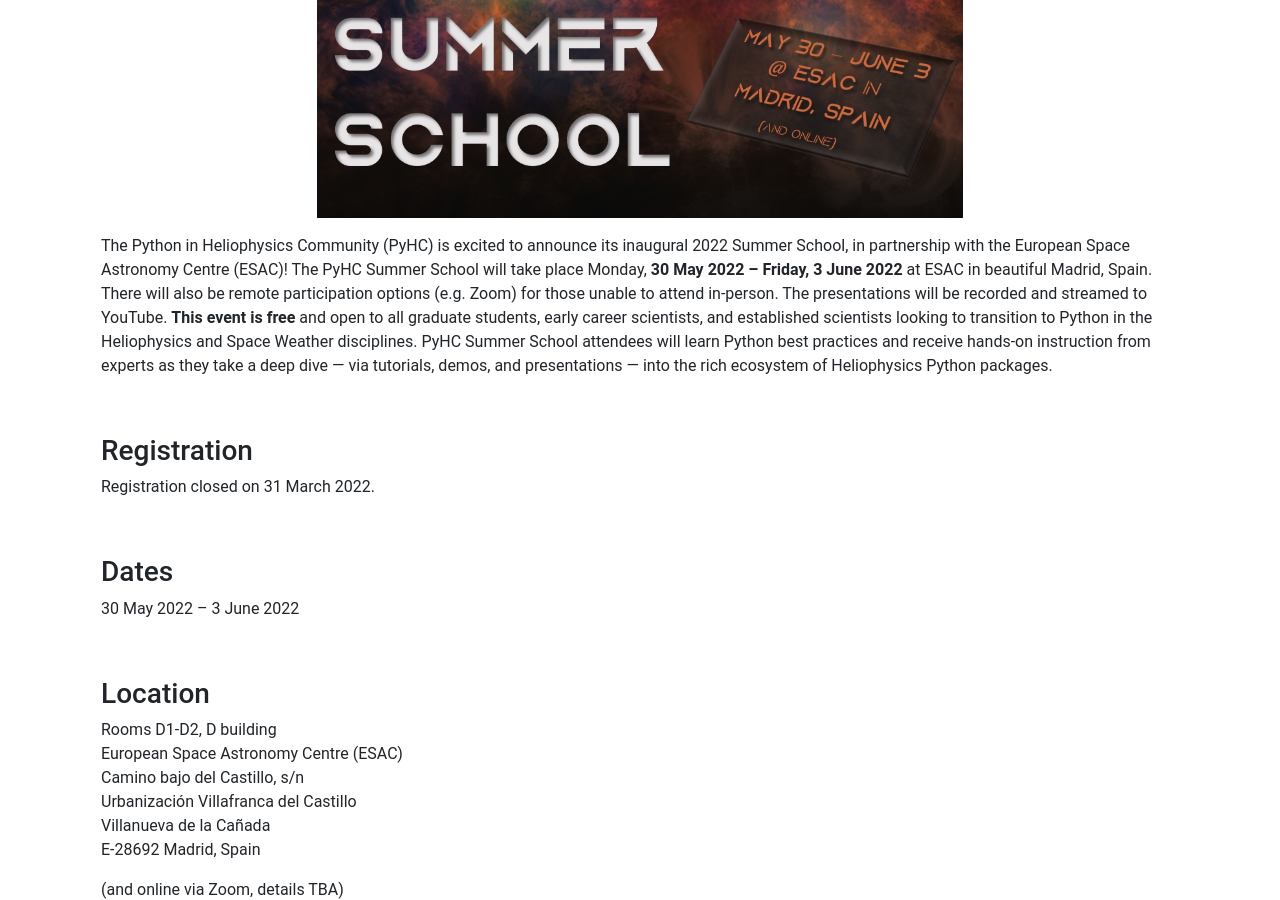
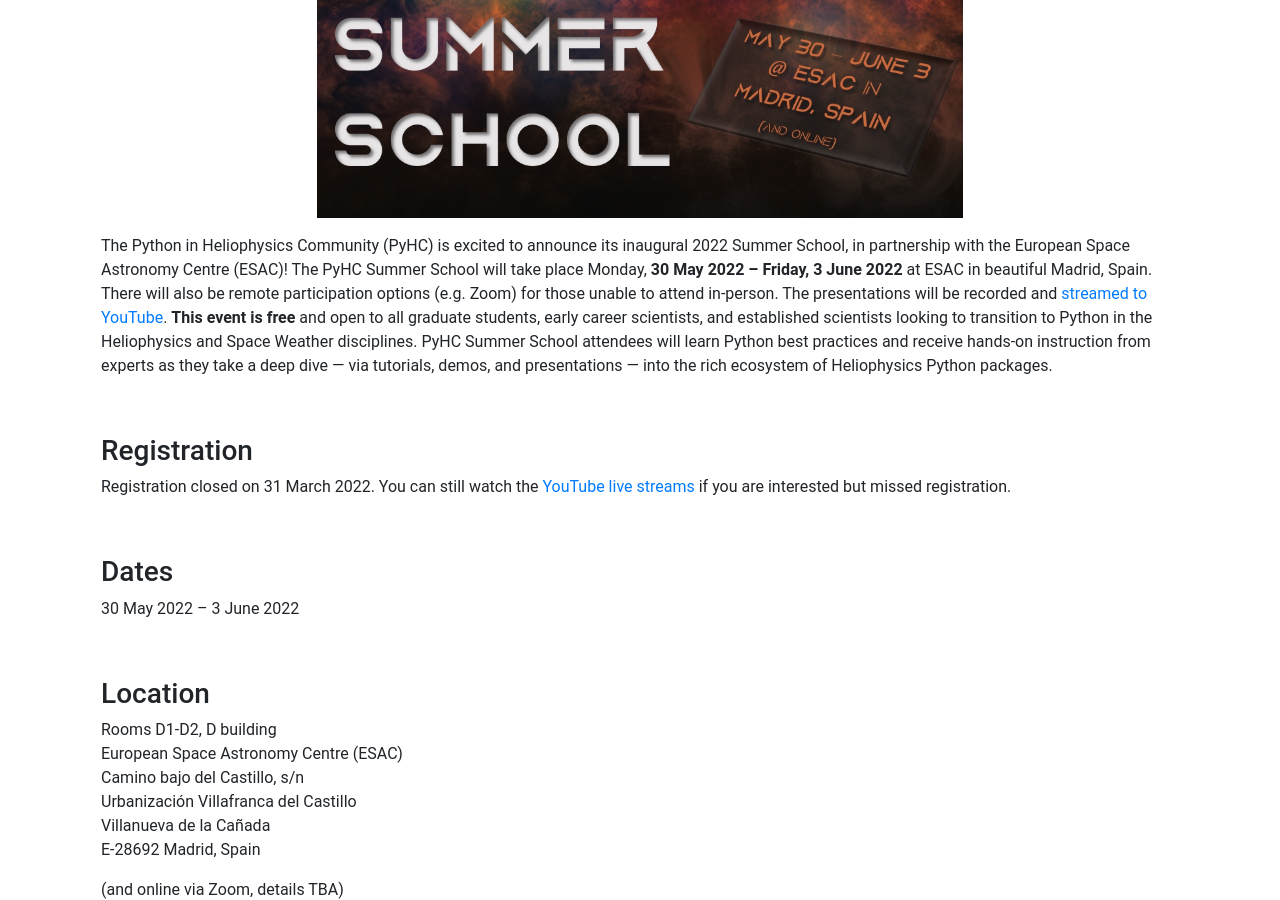
Before and after one commit to heliophysicsPy/heliophysicsPy.github.io, a Jekyll site: the page built from _pages/meetings/summer_school.md, in a window 1280 px wide and 900 px high, scrolled down 435 px. Built offline with Jekyll 4.4.1, drawn with Linux system fonts in a browser that asks for light colours; nearby versions of some CDN libraries; some of the changed text lies outside the part shown.

Commit message:
Update Summer School page

```diff
--- a/_pages/meetings/summer_school.md
+++ b/_pages/meetings/summer_school.md
@@ -7,12 +7,12 @@
 ---
 <img src="../../img/page_images/summer-school.jpg" alt="Summer School 30 May 2022 – Friday, 3 June 2022" style="display: block; margin-left: auto; margin-right: auto; width: 60%">
 
-The Python in Heliophysics Community (PyHC) is excited to announce its inaugural 2022 Summer School, in partnership with the European Space Astronomy Centre (ESAC)! The PyHC Summer School will take place Monday, **30 May 2022 – Friday, 3 June 2022** at ESAC in beautiful Madrid, Spain. There will also be remote participation options (e.g. Zoom) for those unable to attend in-person. The presentations will be recorded and streamed to YouTube. **This event is free** and open to all graduate students, early career scientists, and established scientists looking to transition to Python in the Heliophysics and Space Weather disciplines. PyHC Summer School attendees will learn Python best practices and receive hands-on instruction from experts as they take a deep dive — via tutorials, demos, and presentations — into the rich ecosystem of Heliophysics Python packages.
+The Python in Heliophysics Community (PyHC) is excited to announce its inaugural 2022 Summer School, in partnership with the European Space Astronomy Centre (ESAC)! The PyHC Summer School will take place Monday, **30 May 2022 – Friday, 3 June 2022** at ESAC in beautiful Madrid, Spain. There will also be remote participation options (e.g. Zoom) for those unable to attend in-person. The presentations will be recorded and [streamed to YouTube](https://youtube.com/playlist?list=PLDKhoNyHGTFZ345-lI-EeC4CAQhNUfUS0). **This event is free** and open to all graduate students, early career scientists, and established scientists looking to transition to Python in the Heliophysics and Space Weather disciplines. PyHC Summer School attendees will learn Python best practices and receive hands-on instruction from experts as they take a deep dive — via tutorials, demos, and presentations — into the rich ecosystem of Heliophysics Python packages.
 
 <br>
 
 ### Registration
-Registration closed on 31 March 2022.
+Registration closed on 31 March 2022. You can still watch the [YouTube live streams](https://youtube.com/playlist?list=PLDKhoNyHGTFZ345-lI-EeC4CAQhNUfUS0) if you are interested but missed registration.
 
 <br>
 
```
Also changed, not shown: other parts of _pages/meetings/summer_school.md (+5 -9 lines).
